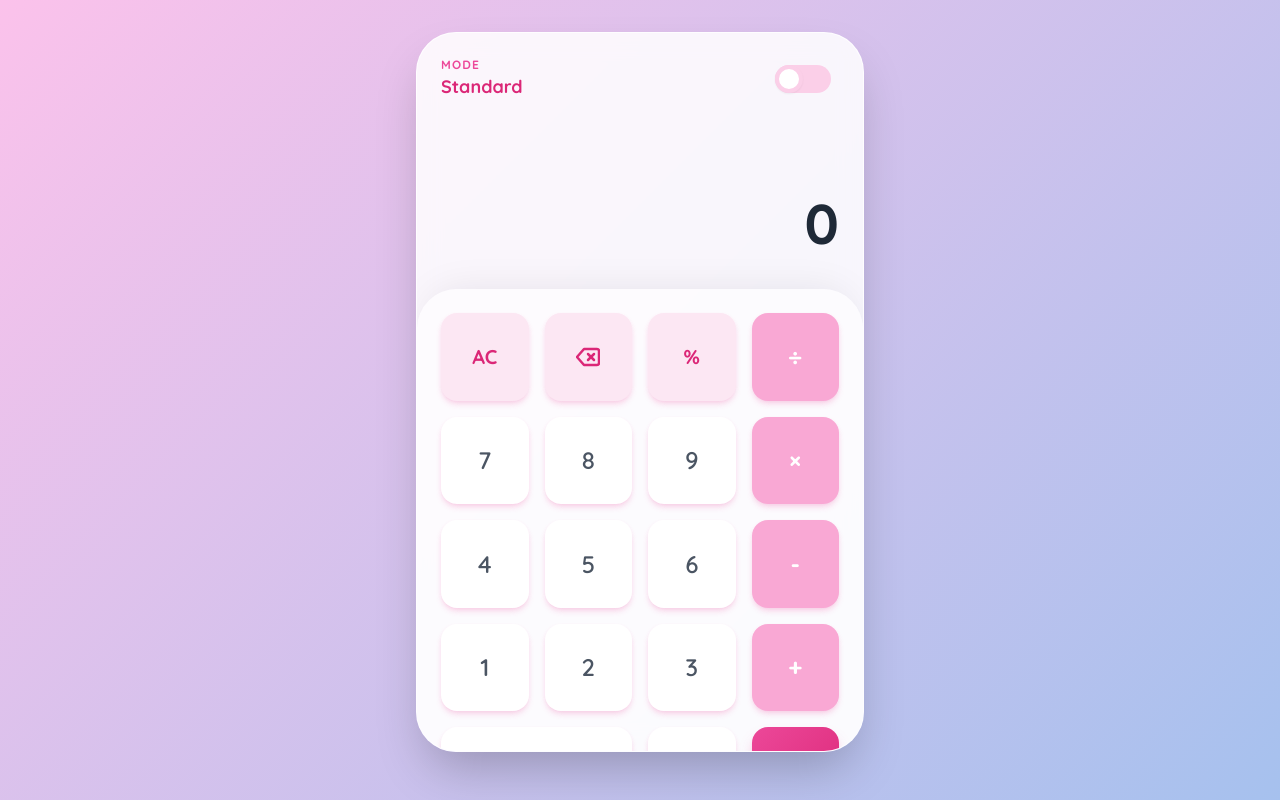
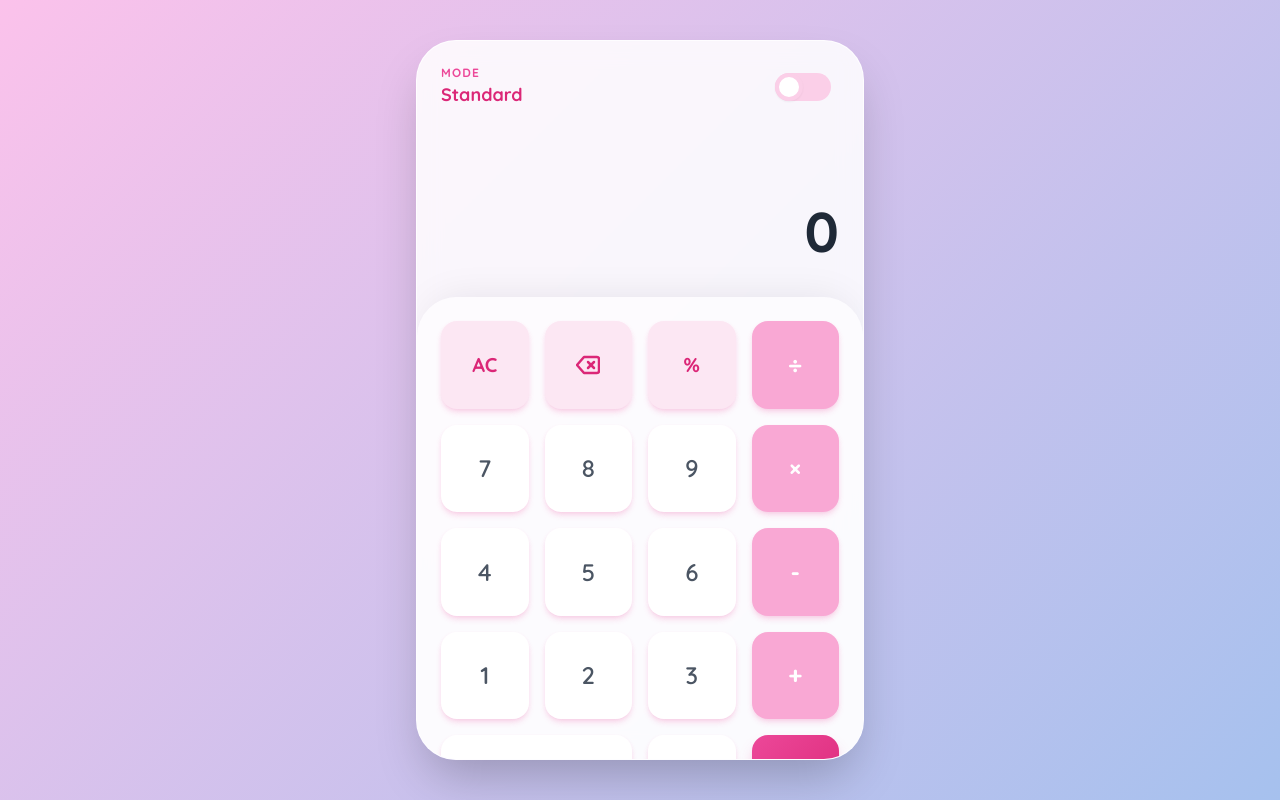
Before and after one commit to almondbyte/girlmath, a plain HTML site: page index.html in a window 1280 px wide. Drawn offline with nearby package versions, Linux system fonts and the light colour scheme.

Commit message:
Add files via upload

```diff
--- a/index.html
+++ b/index.html
@@ -19,9 +19,8 @@
         body {
             font-family: 'Quicksand', sans-serif;
             background: linear-gradient(135deg, #fbc2eb 0%, #a6c1ee 100%);
-            /* Set height to full viewport height for centering */
+            /* Use h-screen for full viewport height and remove overflow: hidden for better mobile compatibility */
             height: 100vh;
-            overflow: hidden;
             touch-action: manipulation;
         }
 
@@ -31,9 +30,6 @@
             backdrop-filter: blur(12px);
             -webkit-backdrop-filter: blur(12px);
             border: 1px solid rgba(255, 255, 255, 0.8);
-            /* Add margin-bottom to ensure it doesn't look too low when vertically centered */
-            margin-bottom: auto;
-            margin-top: 1rem; /* Extra push down from the very top */
         }
 
         /* Button Styles */
@@ -83,16 +79,8 @@
         }
     </style>
 </head>
-<!--
-    MODIFICATION:
-    1. Changed 'items-start' back to 'items-center' to vertically center content in tall screens.
-    2. Changed 'pt-2 px-4' to 'p-4' (default padding for consistency).
-    3. Added a custom CSS block to .glass-panel:
-       - `margin-bottom: auto;` - This pushes the calculator towards the top when the screen is very tall.
-       - `margin-top: 1rem;` - This ensures it has a small gap from the very top.
-    This combination keeps it vertically balanced but weighted toward the top.
--->
-<body class="flex items-center justify-center p-4 select-none">
+<!-- Added h-screen for full height centering and ensured proper padding for mobile -->
+<body class="flex items-center justify-center h-screen p-4 select-none">
 
     <!-- Main Calculator Container -->
     <div class="glass-panel w-full max-w-md rounded-[2.5rem] shadow-2xl overflow-hidden flex flex-col h-[90vh] max-h-[800px]">
@@ -307,7 +295,7 @@
             if (op === '*' && operand > 1 && r > 50 && Math.random() > 0.6) return "Buying in bulk is financially responsible 📉";
             if (r === 69) return "Nice. 😏";
             if (r === 420) return "Blaze it 🔥";
-            if (r === 666) return "Spooky vibes 👻";
+            if (r === 666) return "Spooky 👻";
             if (r > 0 && r < 5) return "Basically free 💅";
             if (r >= 5 && r < 20) return "Coffee money ☕";
             if (r >= 20 && r < 50) return "Girl dinner price 🥗";
```
